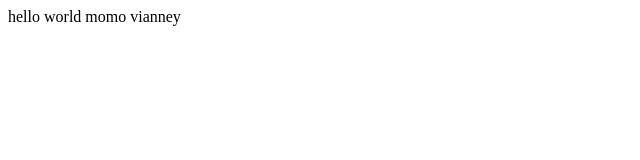
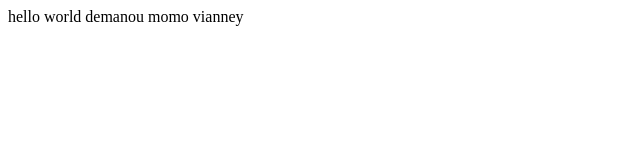
Before and after one commit to Momovianney24/git-test, a plain HTML site: page index.html in a window 1280 px wide. Shown: the full height of the page, 0-640 px from the left. Drawn offline with Linux system fonts and the light colour scheme.

Commit message:
3eme commit

```diff
--- a/index.html
+++ b/index.html
@@ -7,7 +7,7 @@
 
 </head>
 <body>
-    hello world momo vianney
+    hello world demanou momo vianney
 </body>
 
 </html>
```
